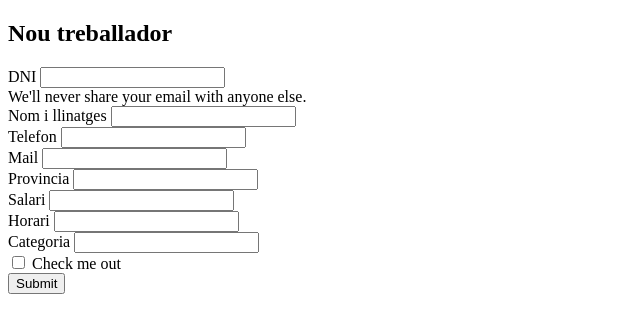
After one commit to JeroniJuan/BBDD, a PHP site: page /nou-treballador.php in a window 1280 px wide. The commit adds this page. Shown: the top 333 px of the page, without its empty margins (0-640 px from the left). Run offline with PHP 8.4, Linux system fonts and the light colour scheme.

Commit message:
4/5/22 9:30

```diff
--- a/includes/header.php
+++ b/includes/header.php
@@ -4,5 +4,6 @@
         <a href="index.php">Index</a>
         <a href="formulari.php">Formulari</a>
         <a href="proveidors.php">Proveidors</a>
+        <a href="categories.php">Categorias</a>
     </body>
  </html>
--- a/index.php
+++ b/index.php
@@ -19,7 +19,7 @@
             <h1>Bar</h1>
             <h2>Clients</h2>
             <img src="img/imgbar.jpg" width="400" height="250">
-            <h2>Aqui el teu clients</h2>
+            <h2>Aqui els treballadors</h2>
         </div>
     </section>
     <section>
@@ -47,6 +47,7 @@
                  }
                  ?>
 </tbody>
+<a href="nou-treballador.php">Insertar Nou treballador</a>
 </table>
 
     </section>
--- /dev/null
+++ b/nou-treballador.php
@@ -0,0 +1,46 @@
+<!DOCTYPE html>
+<html>
+  <title>Nou treballador</title>
+    <section>
+      <h1>Nou treballador</h1>
+        </section>
+</html><form class="">
+  <div class="mb-3">
+    <label for="exampleInputdni" class="form-label">DNI</label>
+    <input type="dni" class="form-control" aria-describedby="emailHelp">
+    <div id="emailHelp" class="form-text">We'll never share your email with anyone else.</div>
+  </div>
+  <div class="mb-3">
+    <label for="exampleInputNom" class="form-label">Nom i llinatges</label>
+    <input type="nom" class="form-control">
+  </div>
+  <div class="mb-3">
+    <label for="exampleInputTelefon" class="form-label">Telefon</label>
+    <input type="telefon" class="form-control">
+  </div>
+  <div class="mb-3">
+    <label for="exampleInputMail" class="form-label">Mail</label>
+    <input type="Mail" class="form-control">
+  </div>
+  <div class="mb-3">
+    <label for="exampleInputNom" class="form-label">Provincia</label>
+    <input type="Provincia" class="form-control">
+  </div>
+  <div class="mb-3">
+    <label for="exampleInputSalari" class="form-label">Salari</label>
+    <input type="Salari" class="form-control">
+  </div>
+  <div class="mb-3">
+    <label for="exampleInputHorari" class="form-label">Horari</label>
+    <input type="Horari" class="form-control">
+  </div>
+  <div class="mb-3">
+    <label for="exampleInputNom" class="form-label">Categoria</label>
+    <input type="password" class="form-control">
+  </div>
+  <div class="mb-3 form-check">
+    <input type="checkbox" class="form-check-input" id="exampleCheck1">
+    <label class="form-check-label" for="exampleCheck1">Check me out</label>
+  </div>
+  <button type="submit" class="btn btn-primary">Submit</button>
+</form>
```
Also changed, not shown: categories.php (added, +40 -0 lines), scripts/insertar-treballador.php (added).
